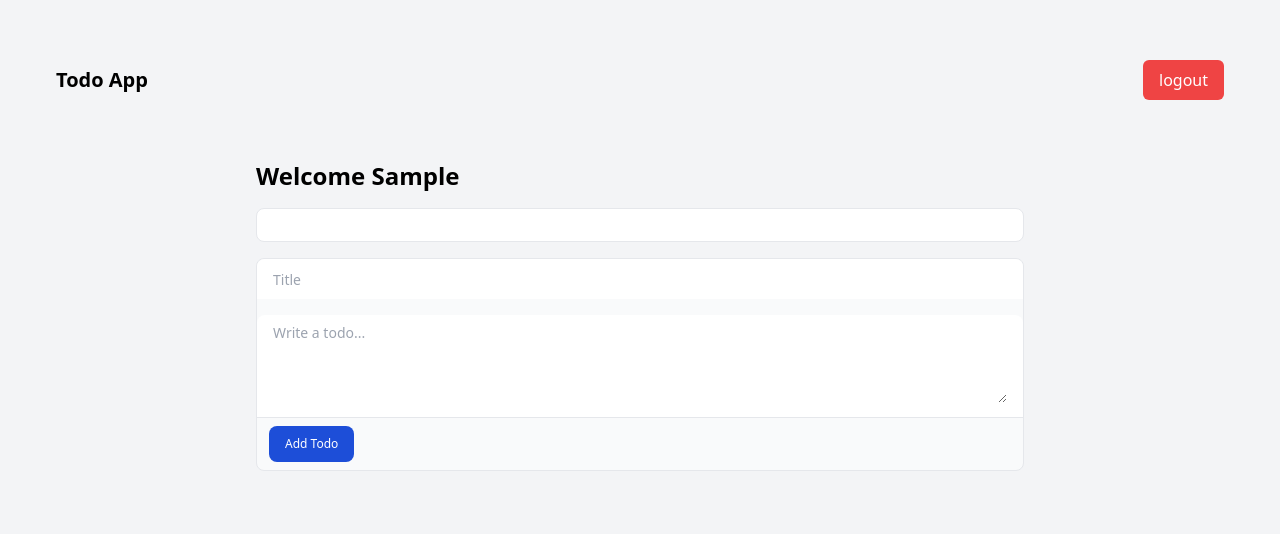
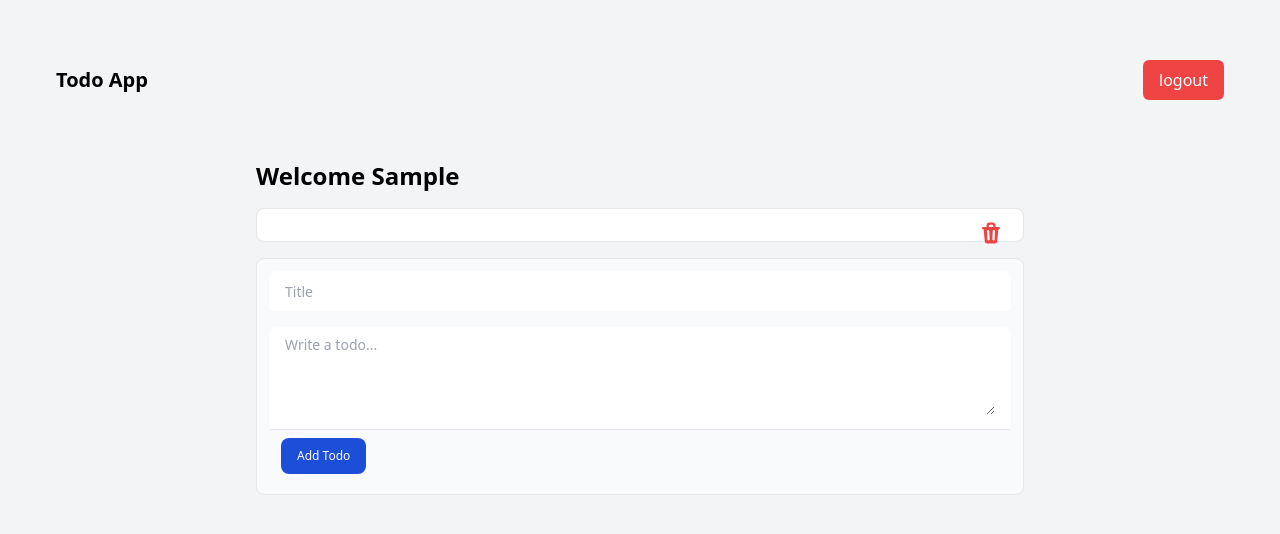
Before and after one commit to Tjanelidze/todo-app-client, a React (Vite) app: page / in a window 1280 px wide. Shown: the top 534 px of the page. Built offline with nearby package versions, Linux system fonts and the light colour scheme; no server answers; sample sign-in values are in the browser's storage.

Commit message:
implemented removing todos

```diff
--- a/package.json
+++ b/package.json
@@ -10,6 +10,7 @@
     "preview": "vite preview"
   },
   "dependencies": {
+    "@heroicons/react": "^2.1.3",
     "js-cookie": "^3.0.5",
     "react": "^18.2.0",
     "react-dom": "^18.2.0",
--- a/src/pages/TodoApp.tsx
+++ b/src/pages/TodoApp.tsx
@@ -1,6 +1,7 @@
 import { useEffect, useState } from "react";
 import { IAuthenticationContext } from "../context/AuthenticationContext";
 import { useAuthentication } from "../hooks/useAuthentication";
+import { TrashIcon } from "@heroicons/react/16/solid";
 
 interface ITodo {
   _id: string;
@@ -19,6 +20,8 @@ export default function TodoApp() {
       completed: false,
     },
   ]);
+  const [title, setTitle] = useState("");
+  const [description, setDescription] = useState("");
 
   async function handleSubmit(event: React.FormEvent<HTMLFormElement>) {
     event.preventDefault();
@@ -38,6 +41,20 @@ export default function TodoApp() {
 
     const response = await data.json();
     setTodos([...todos, response]);
+
+    setTitle("");
+    setDescription("");
+  }
+
+  function handleDelete(id: string) {
+    setTodos(todos.filter((todo) => todo._id !== id));
+
+    fetch(`http://localhost:3000/api/v1/todos/${id}`, {
+      method: "DELETE",
+      headers: {
+        Authorization: `Bearer ${user?.token}`,
+      },
+    });
   }
 
   useEffect(() => {
@@ -65,21 +82,27 @@ export default function TodoApp() {
         {todos.map((todo: ITodo) => (
           <div
             key={todo._id}
-            className="mb-4 rounded-lg border border-gray-200 bg-white p-4 dark:border-gray-700 dark:bg-gray-800 dark:text-white"
+            className="relative mb-4 rounded-lg border border-gray-200 bg-white p-4 dark:border-gray-700 dark:bg-gray-800 dark:text-white"
           >
             <h3 className="text-lg font-bold dark:text-white">{todo.title}</h3>
             <p className="text-sm dark:text-white">{todo.description}</p>
+            <TrashIcon
+              onClick={() => handleDelete(todo._id)}
+              className="absolute right-5 top-3 size-6 cursor-pointer text-red-500"
+            />
           </div>
         ))}
       </div>
 
       <form onSubmit={handleSubmit}>
-        <div className="mb-4 w-full rounded-lg border border-gray-200 bg-gray-50 dark:border-gray-600 dark:bg-gray-700">
+        <div className="mb-4 w-full rounded-lg border border-gray-200 bg-gray-50 p-3 dark:border-gray-600 dark:bg-gray-700">
           <div className="mb-4 rounded-t-lg bg-white px-4 py-2 dark:bg-gray-800">
             <label htmlFor="title" className="sr-only">
               Title
             </label>
             <input
+              value={title}
+              onChange={(e) => setTitle(e.target.value)}
               type="text"
               name="title"
               id="title"
@@ -94,6 +117,8 @@ export default function TodoApp() {
             </label>
 
             <textarea
+              value={description}
+              onChange={(e) => setDescription(e.target.value)}
               id="comment"
               name="description"
               required
```
Also changed, not shown: 1 other file (tests, documents, lock files or other folders).
